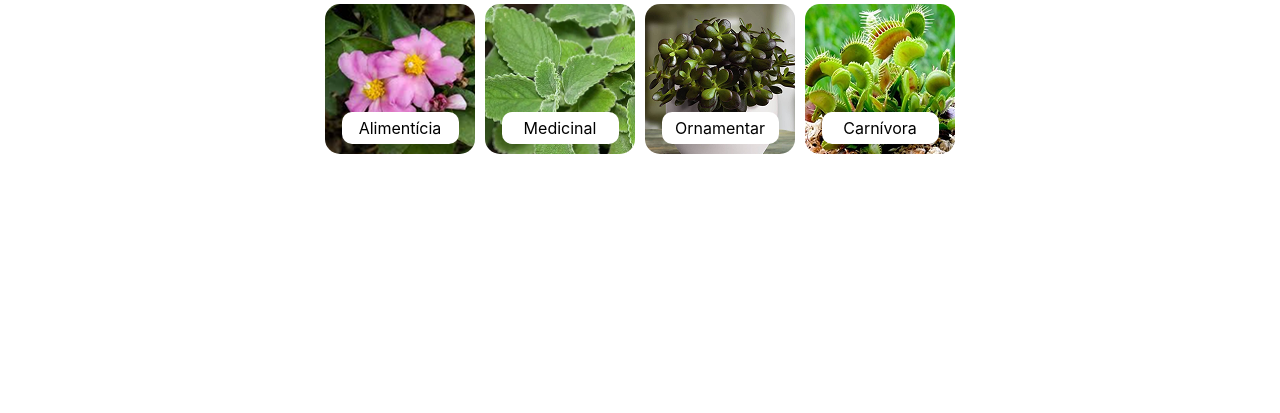
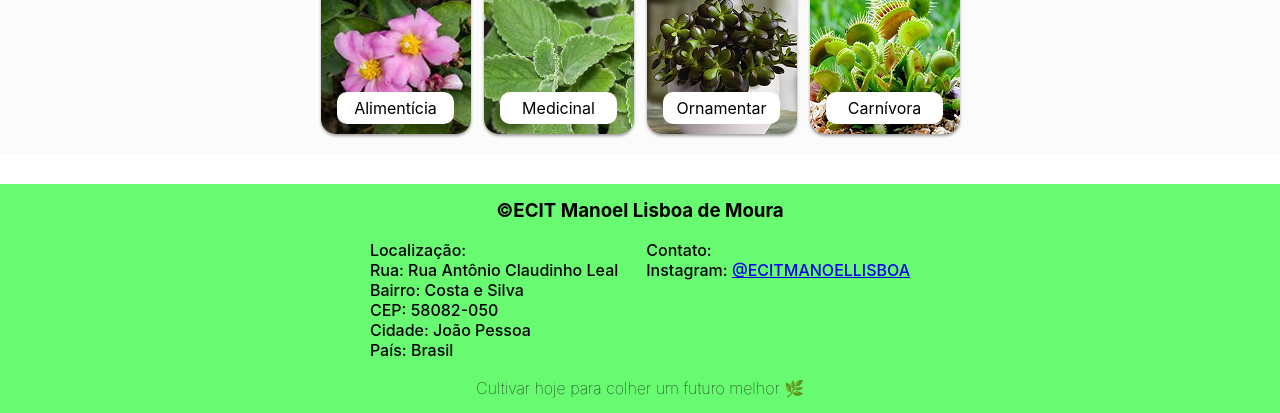
Before and after one commit to juursn/Horta-escolar-digital, a plain HTML site: page index.html in a window 1280 px wide. Shown: the part 456-869 px from the top of the page. Before the commit the page ends 800 px from the top, so only its background shows below. Drawn offline with Linux system fonts and the light colour scheme; a web font is replaced by a local one.

Commit message:
Versão 1.0 - termino de alguns ajustes

```diff
--- a/CSS/style.css
+++ b/CSS/style.css
@@ -12,11 +12,14 @@
     text-align: center;
 }
 
-:root{
-    --verde:#4BFF72;
+body{
+    display: flex;
+    flex-direction: column;
+    height: 100vh;
 }
 
 #barra-navegacao{
+
     display: flex;
     flex-direction: row;
     justify-content: end;
@@ -24,7 +27,6 @@
 
     gap: 15px;
     padding: 16px 8px;
-    margin-bottom: 20px;
     width: 100%;
     height: 48px;
 
@@ -33,16 +35,20 @@
     backdrop-filter: blur(10px);
 
 }
+
+main{flex: 1;}
+
 h1{
     margin-bottom: 35px;
 
-    font-size:clamp(2.5rem,4vw,5rem) ;
+    font-size:clamp(2.5rem,4vw,4rem) ;
     font-weight: 500;
 
     background: linear-gradient(90deg, #68FA71, #47A04D, #35823A );
     background-clip: text;
     -webkit-text-fill-color: transparent;
 }
+
 /* Imagem da mascote Diana e texto introdutório  */
 #banner-principal{
     display: flex;
@@ -53,9 +59,14 @@ h1{
     column-gap: 15px;
     padding: 10px;
     margin-bottom: 25px;
+
+    background-color: #F5F5F773;
 }
 
 #mensagem-banner{
+    display: flex;
+    flex-direction: column;
+    justify-content: center;
 
     height: 180px;
     width: 100%;
@@ -63,7 +74,7 @@ h1{
     padding: 15px;
 
     border-radius: 10px;
-    background-color: var(--verde);
+    background-color: #4BFF72;
 }
 #fundo-mensagem{
     background-color:#35823A ;
@@ -71,7 +82,7 @@ h1{
 #catalogo h2{
 
     font-weight: 500;
-    font-size: clamp(2rem,3vw,4rem);
+    font-size: clamp(2rem,3vw,3rem);
 
     background: linear-gradient(90deg, #68C0FA,#4769A0,#355B82);
     background-clip: text;
@@ -83,7 +94,10 @@ h1{
     flex-flow: row wrap;
     justify-content: center;
     padding: 20px;
-    gap: 10px;
+    margin-bottom: 30px;
+    gap: 13px;
+
+    background-color: #F5F5F773;
 
 
 }
@@ -94,6 +108,7 @@ h1{
     align-items: center;
 
     background-image: var(--bg);
+    box-shadow: 0px 2px 3px rgba(0, 0, 0, 0.37);
     background-color: #47A04D;
     background-size: cover;
     background-position: center center;
@@ -101,7 +116,14 @@ h1{
     width: 150px;
     height: 150px;
     border-radius: 15px;
+
+    transition: .3s;
 }
+
+#plantas-catalogo .planta:hover{
+    transform: scale(.9);
+}
+
 #plantas-catalogo .planta:nth-child(1){background-image: url(../IMG/alimenticia.png);}
 #plantas-catalogo .planta:nth-child(2){background-image: url(../IMG/medicinal.png);}
 #plantas-catalogo .planta:nth-child(3){background-image: url(../IMG/ornamental.png);}
@@ -113,3 +135,27 @@ h1{
     padding: 6px;
     width: 90%;
 }
+
+footer{
+    flex: 2;
+    width: 100%;
+    max-height: min-content;
+    padding: 15px;
+
+    background-color: #68FA71;
+    font-weight: lighter;
+
+}
+
+footer #rodape{
+    display: flex;
+    flex-direction: row;
+    justify-content: center;
+
+    gap: 28px;
+    padding: 18px;
+}
+#rodape  .info > p{
+    text-align: left;
+    font-weight: 500;
+}
--- a/index.html
+++ b/index.html
@@ -21,7 +21,6 @@
             <div id="mensagem-banner">
                 <p>A Horta Escolar Digital é uma plataforma interativa criada para aproximar tecnologia, educação e sustentabilidade.</p>
             </div>
-            <div id="fundo-mensagem"></div>
         </section>
         <section id="catalogo">
             <h2>Catálogo de plantas</h2>
@@ -46,7 +45,24 @@
 
     </main>
     <footer>
+        <h3>©ECIT Manoel Lisboa de Moura</h3>
+        <div id="rodape">
+            <div class="info">
+                <p>Localização:</p>
+                <p>Rua: Rua Antônio Claudinho Leal</p>
+                <p>Bairro: Costa e Silva</p>
+                <p>CEP: 58082-050</p>
+                <p>Cidade: João Pessoa</p>
+                <p>País: Brasil</p>
+            </div>
+            <div class="info">
+                <p>Contato:</p>
 
+                <p>Instagram: <a href="https://www.instagram.com/ecitmanoellisboa/">@ECITMANOELLISBOA</a></p>
+
+            </div>
+        </div>
+        <p>Cultivar hoje para colher um futuro melhor 🌿</p>
     </footer>
 </body>
 </html>
```
